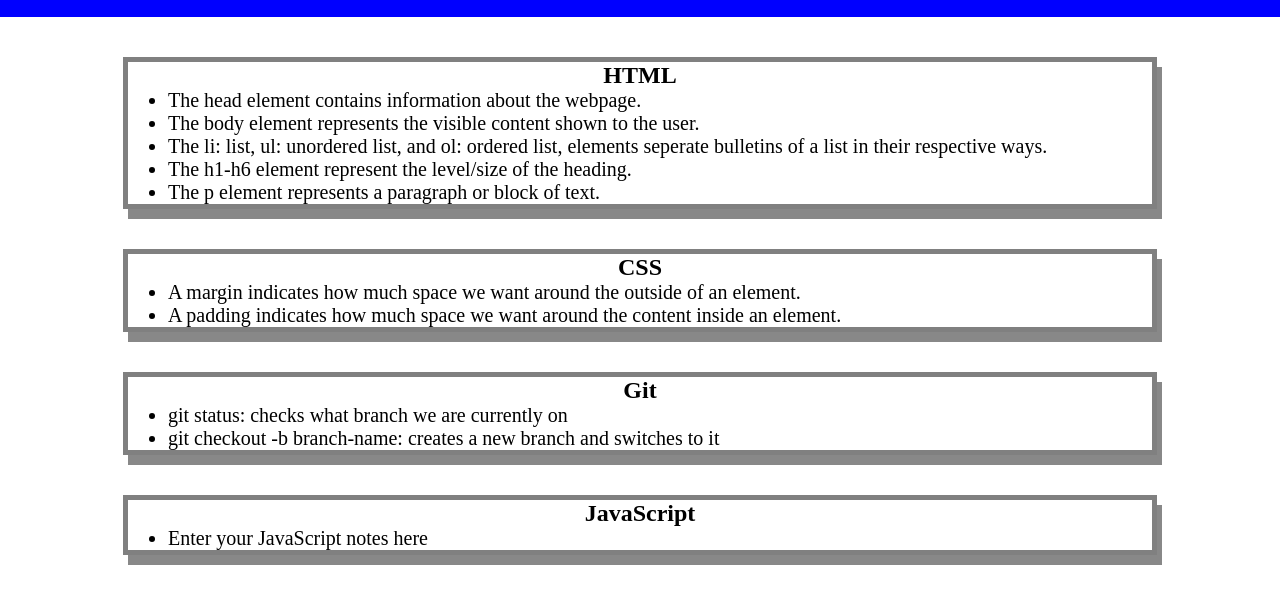
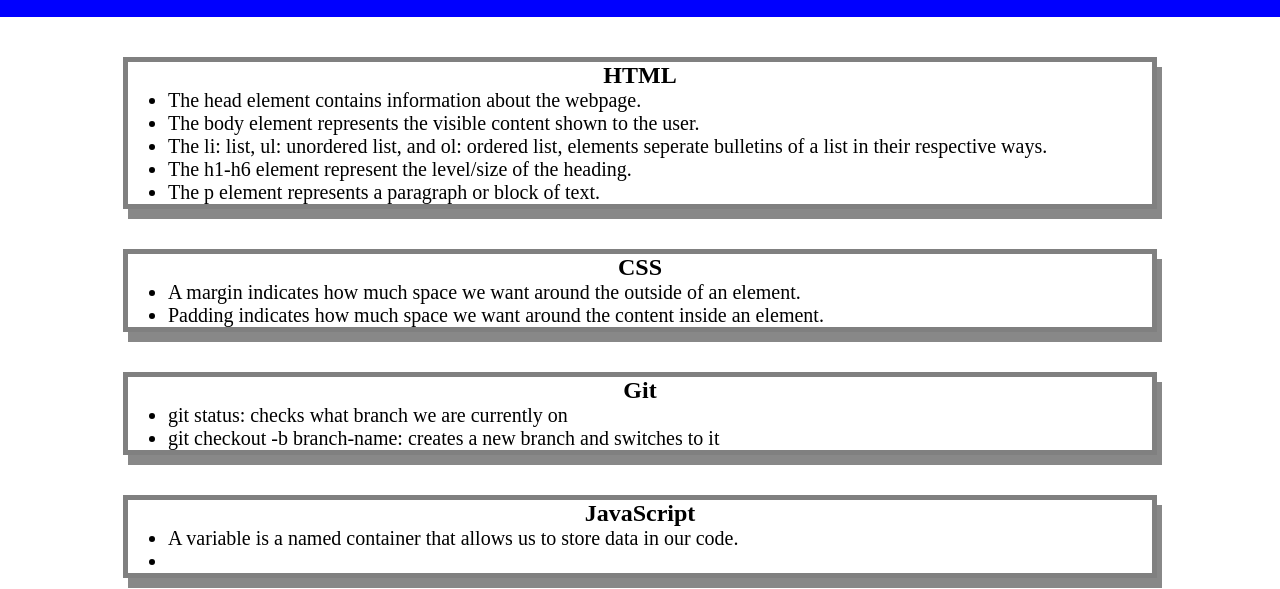
Before and after one commit to IanPomaz/IanP, a plain HTML site: page prework-study-guide/index.html in a window 1280 px wide. Shown: the part 103-692 px from the top of the page. Drawn offline with Linux system fonts and the light colour scheme.

Commit message:
<added javascript to prework-study-guide website>

```diff
--- /dev/null
+++ b/prework-study-guide/assets/script.js
@@ -0,0 +1,19 @@
+var topics = ['HTML', 'CSS', 'Git', 'JavaScript'];
+
+/*
+if (topic === 'HTML') {
+  console.log("Let's study HTML!");
+} else if (topic === 'CSS') {
+  console.log("Let's study CSS!");
+} else if (topic === 'Git') {
+  console.log("Let's study Git!");
+} else if (topic === 'JavaScript') {
+  console.log("Let's study JavaScript!");
+} else {
+  console.log('Please try again!');
+}
+*/
+
+for (var x= 0; x < topics.length; x++) {
+  console.log(topics[x]);
+}
--- a/prework-study-guide/index.html
+++ b/prework-study-guide/index.html
@@ -28,7 +28,7 @@
           <h2>CSS</h2>
             <ul>
               <li>A margin indicates how much space we want around the outside of an element.</li>
-              <li>A padding indicates how much space we want around the content inside an element.</li>
+              <li>Padding indicates how much space we want around the content inside an element.</li>
             </ul>
         </section>
 
@@ -43,7 +43,8 @@
         <section class="card" id="javascript-section">
           <h2>JavaScript</h2>
           <ul>
-            <li>Enter your JavaScript notes here</li>
+            <li>A variable is a named container that allows us to store data in our code. </li>
+            <li></li>
           </ul>
         </section>
 
@@ -53,5 +54,6 @@
     <footer>
       <p>I can code!</p>
     </footer>
+    <script src="./assets/script.js"></script>
   </body>
 </html>
```
